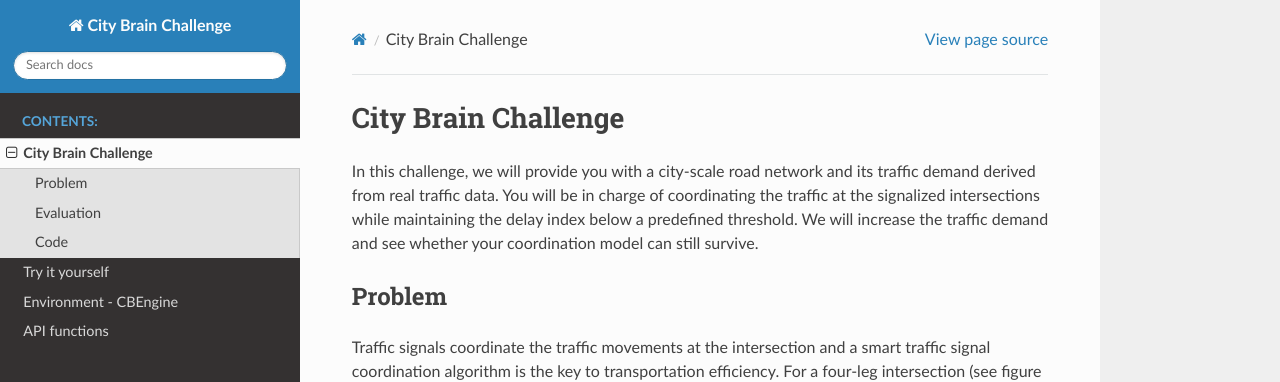
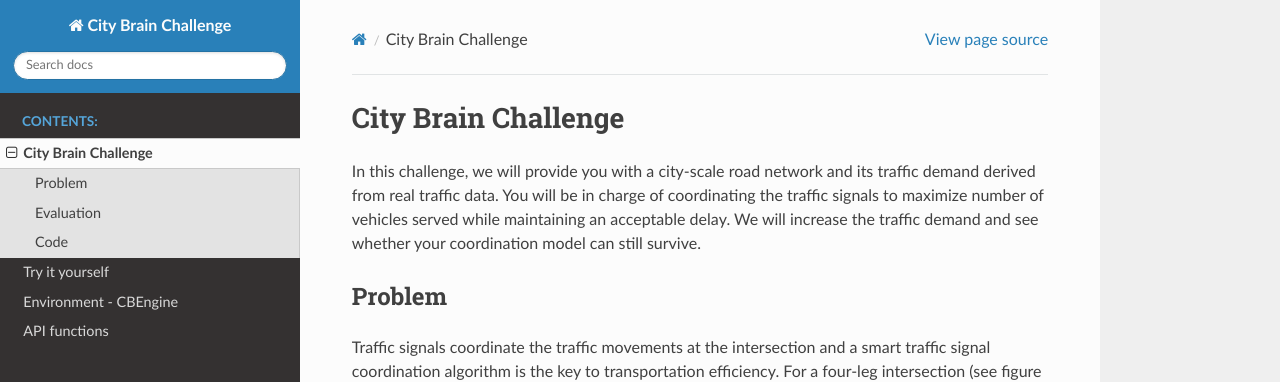
Before and after one commit to CityBrainChallenge/KDDCup2021-CityBrainChallenge, a Sphinx documentation site: the page built from docs/city-brain-challenge.rst, in a window 1280 px wide and 900 px high. Shown: the top 382 px of the window. Built offline with Sphinx 7.4.7 and the Read the Docs theme 2.0.0, drawn with Linux system fonts in a browser that asks for light colours.

Commit message:
Update city-brain-challenge.rst

```diff
--- a/docs/city-brain-challenge.rst
+++ b/docs/city-brain-challenge.rst
@@ -3,7 +3,7 @@
 City Brain Challenge
 ========================
 
-In this challenge, we will provide you with a city-scale road network and its traffic demand derived from real traffic data. You will be in charge of coordinating the traffic at the signalized intersections while maintaining the delay index below a predefined threshold. We will increase the traffic demand and see whether your coordination model can still survive.
+In this challenge, we will provide you with a city-scale road network and its traffic demand derived from real traffic data. You will be in charge of coordinating the traffic signals to maximize number of vehicles served while maintaining an acceptable delay. We will increase the traffic demand and see whether your coordination model can still survive.
 
 
 ===============
```
